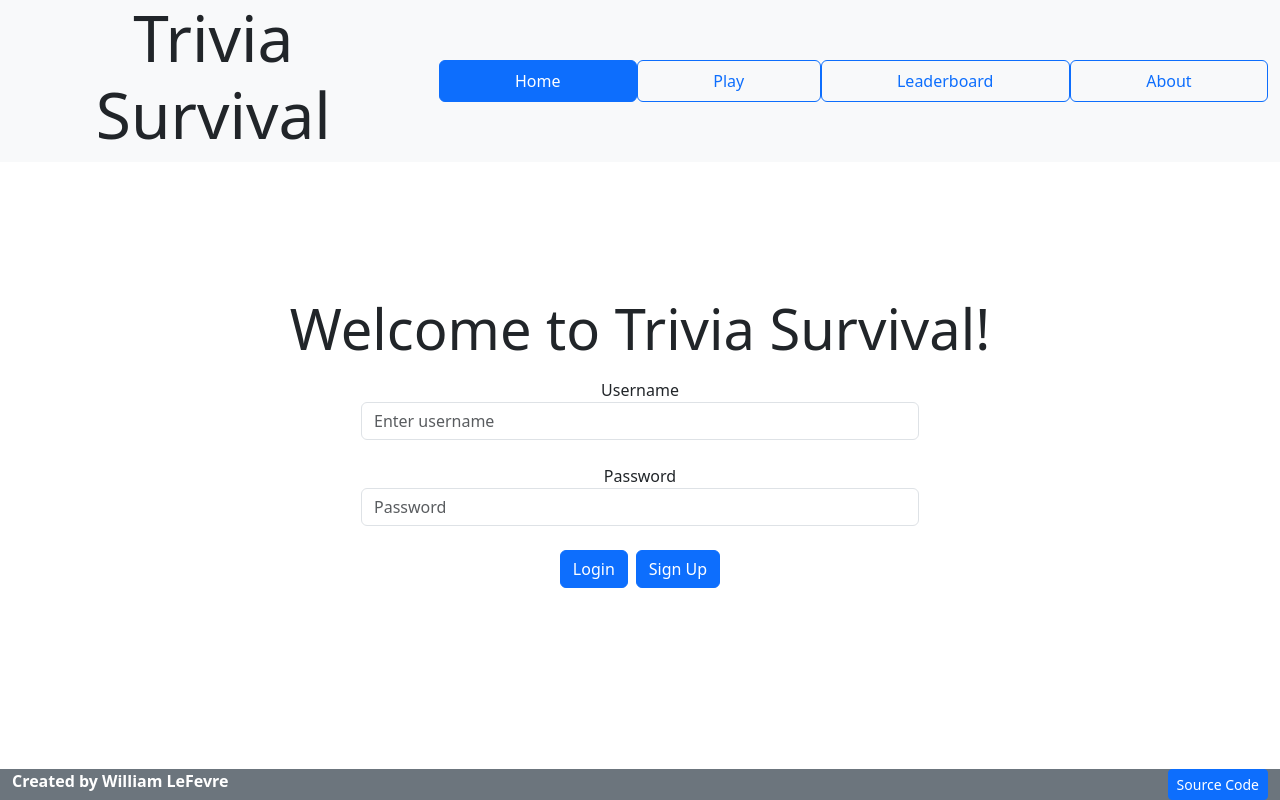
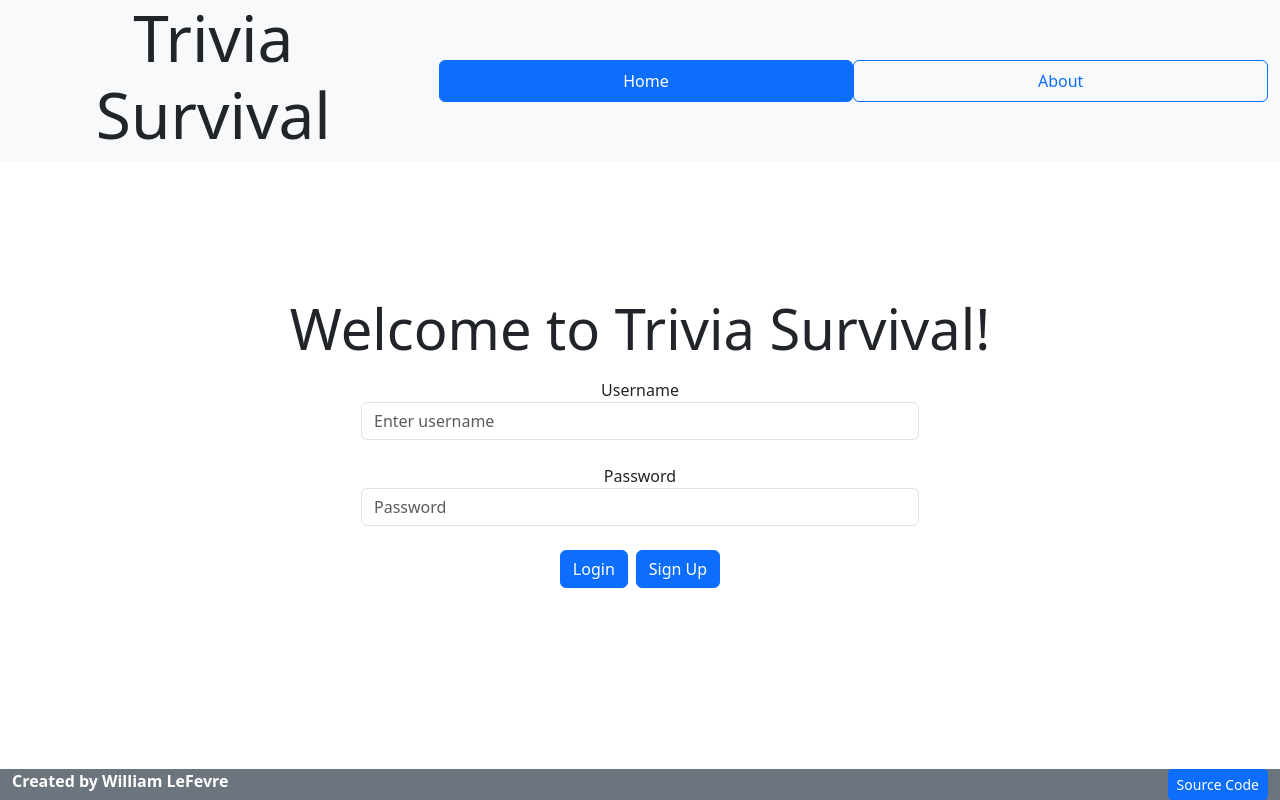
Before and after one commit to WilliamLeFevre/startup, a React (Vite) app: page / in a window 1280 px wide. Built offline with nearby package versions, Linux system fonts and the light colour scheme.

Commit message:
Added conditional rendering to play and scores pages, requiring user to be logged in

```diff
--- a/src/app.jsx
+++ b/src/app.jsx
@@ -6,8 +6,13 @@
 import {Play} from "./play/play";
 import {Leaderboard} from "./leaderboard/leaderboard";
 import {About} from "./about/about";
+import { AuthState } from "./login/authState";
 
 export default function App() {
+    const [userName, setUserName] = React.useState(localStorage.getItem("username") || "");
+    const currAuthState = userName ? AuthState.Authenticated : AuthState.Unauthenticated;
+    const [authState, setAuthState] = React.useState(currAuthState);
+
     return (
         <BrowserRouter>
             <div>
@@ -22,12 +27,16 @@
                                     <li className="nav-item">
                                         <NavLink className="nav-link border border-primary" to="">Home</NavLink>
                                     </li>
+                                    {authState === AuthState.Authenticated && (
                                     <li className="nav-item">
                                         <NavLink className="nav-link border border-primary" to="play">Play</NavLink>
                                     </li>
-                                    <li className="nav-item">
-                                        <NavLink className="nav-link border border-primary" to="leaderboard">Leaderboard</NavLink>
-                                    </li>
+                                    )}
+                                    {authState === AuthState.Authenticated && (
+                                        <li className="nav-item">
+                                            <NavLink className="nav-link border border-primary" to="leaderboard">Leaderboard</NavLink>
+                                        </li>
+                                    )}
                                     <li className="nav-item">
                                         <NavLink className="nav-link border border-primary" to="about">About</NavLink>
                                     </li>
```
